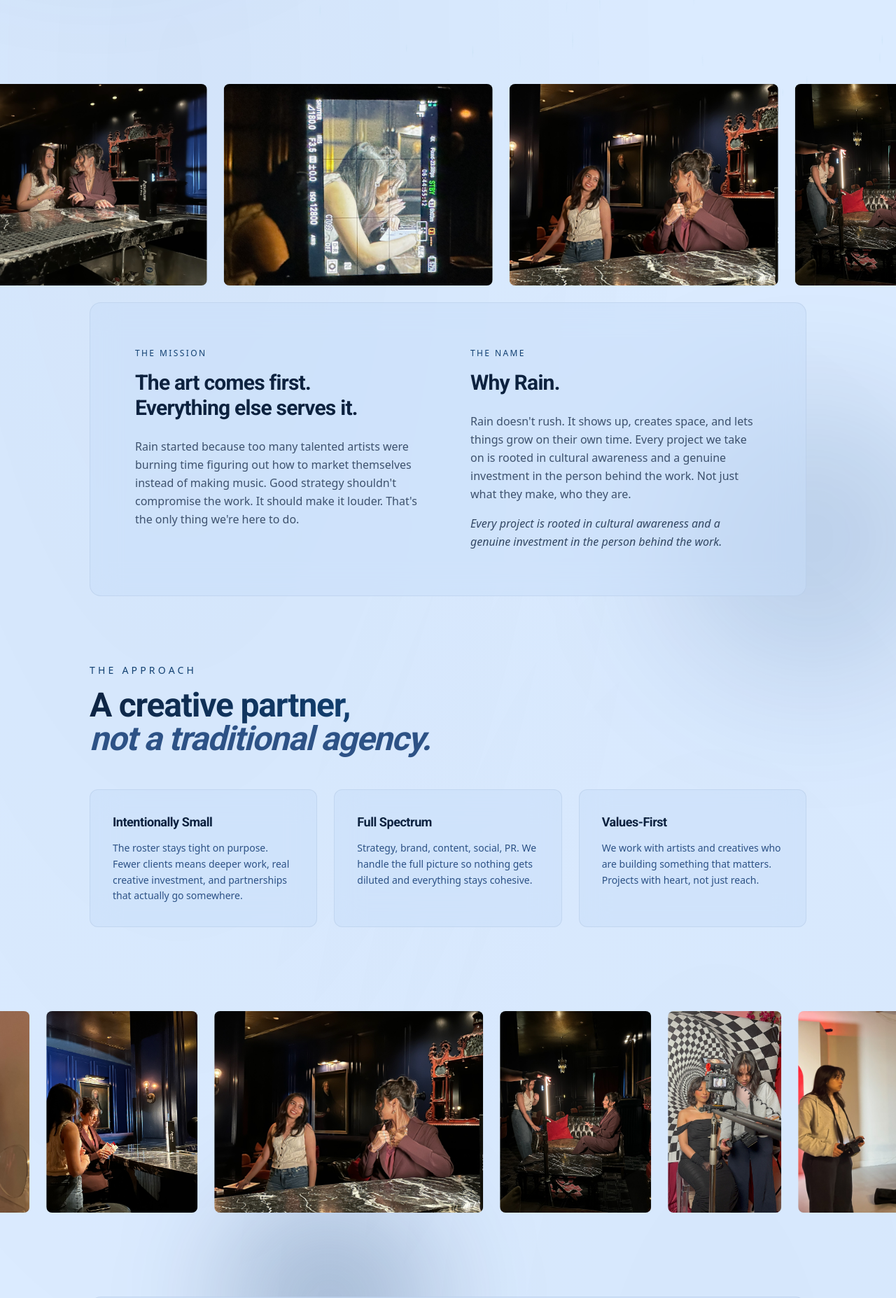
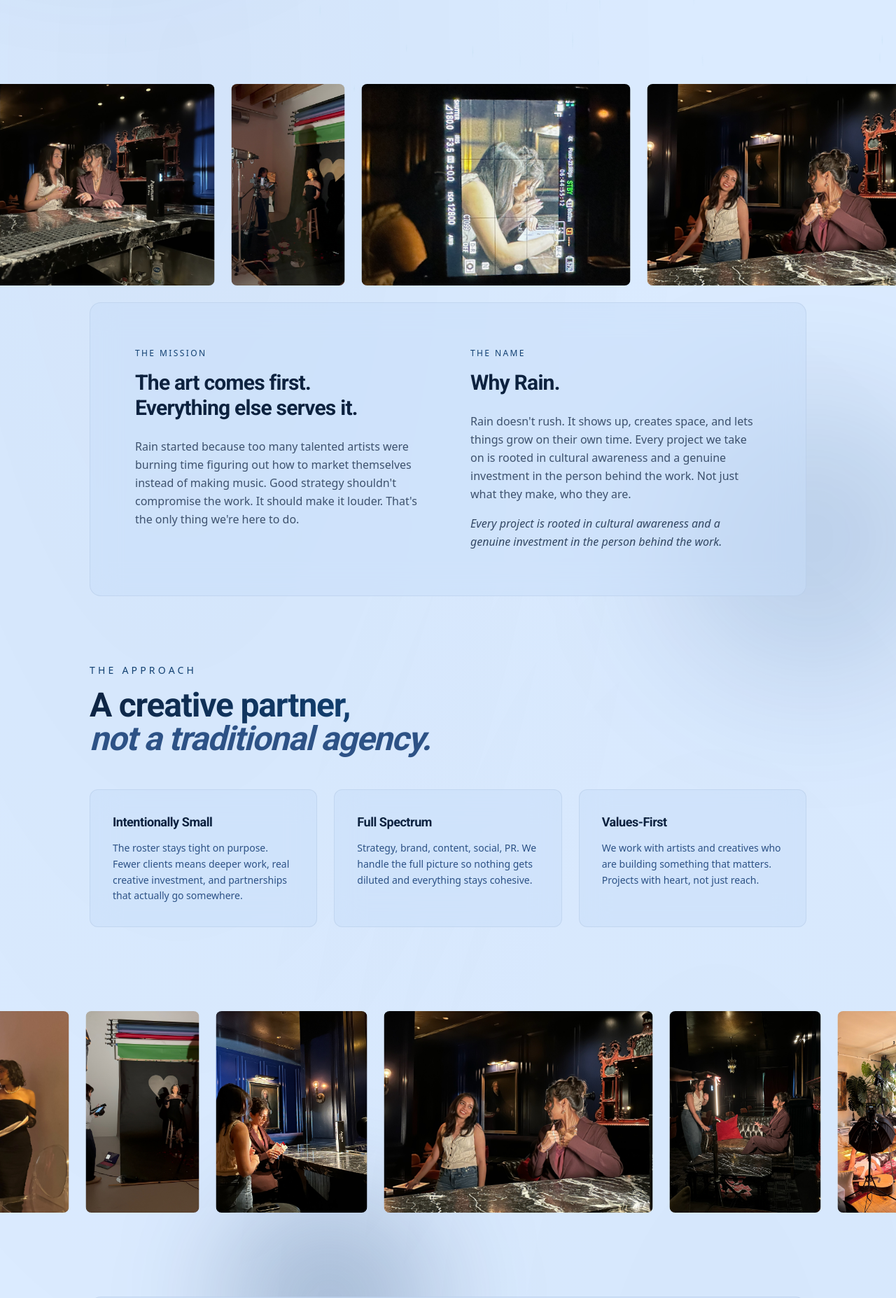
Before and after one commit to rainagency-drishti/rainagency-26899, a React (Vite) app: page /about in a window 1280 px wide. Shown: the part 584-2439 px from the top of the page at 70% size. Built offline with nearby package versions, Linux system fonts and the light colour scheme; the HTML template or start-up script is replaced by a standard one; a web font is replaced by a local one.

Commit message:
Changes
Co-authored-by: rainagency-drishti <243681553+rainagency-drishti@users.noreply.github.com>

```diff
--- a/src/components/parallax-scroll-demo.tsx
+++ b/src/components/parallax-scroll-demo.tsx
@@ -7,10 +7,14 @@ import img4 from "@/assets/gallery/img4.jpg";
 import img5 from "@/assets/gallery/img5.jpg";
 import img6 from "@/assets/gallery/img6.jpg";
 import img7 from "@/assets/gallery/img7.jpg";
+import img8 from "@/assets/gallery/img8.jpg";
+import img9 from "@/assets/gallery/img9.jpg";
+import img10 from "@/assets/gallery/img10.jpg";
+import img11 from "@/assets/gallery/img11.jpg";
 
 // Two distinct shuffled subsets so each row has different photos
-const rowA = [img3, img1, img6, img4, img7];
-const rowB = [img2, img5, img7, img3, img1];
+const rowA = [img3, img1, img8, img6, img10, img4, img7, img11];
+const rowB = [img9, img2, img11, img5, img7, img3, img8, img1];
 
 export function GalleryRowTop() {
   return <ParallaxRow images={rowA} direction="left" />;
```
